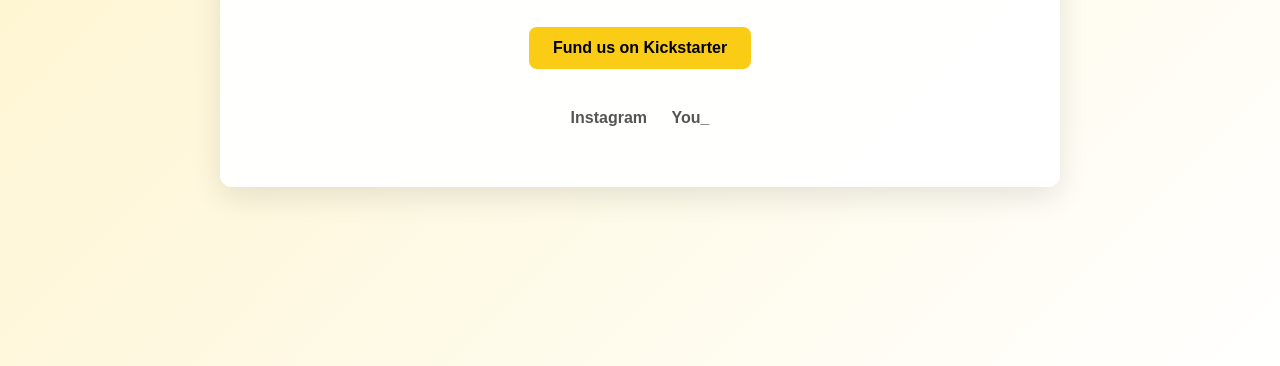
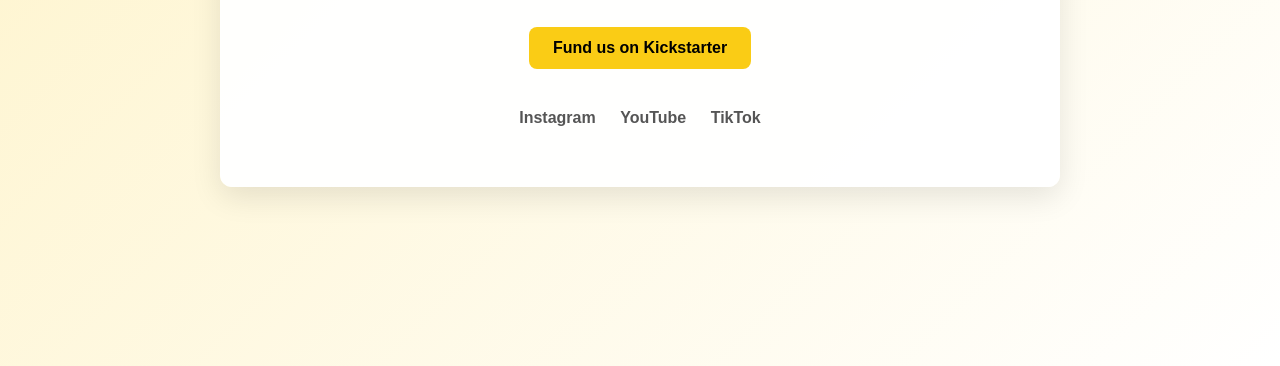
Before and after one commit to Viston360/Varible-landing-page, a plain HTML site: page index.html in a window 1280 px wide. Shown: the part 434-800 px from the top of the page. Drawn offline with Linux system fonts and the light colour scheme.

Commit message:
Update index.html

```diff
--- a/index.html
+++ b/index.html
@@ -105,4 +105,5 @@
     <a href="#" class="button">Fund us on Kickstarter</a>
     <div class="social-links">
       <a href="https://instagram.com" target="_blank">Instagram</a>
-      <a href="https://youtube.com" target="_blank">You_
+      <a href="https://youtube.com" target="_blank">YouTube</a>
+      <a href="https://tiktok.com" target="_blank">TikTok
```
